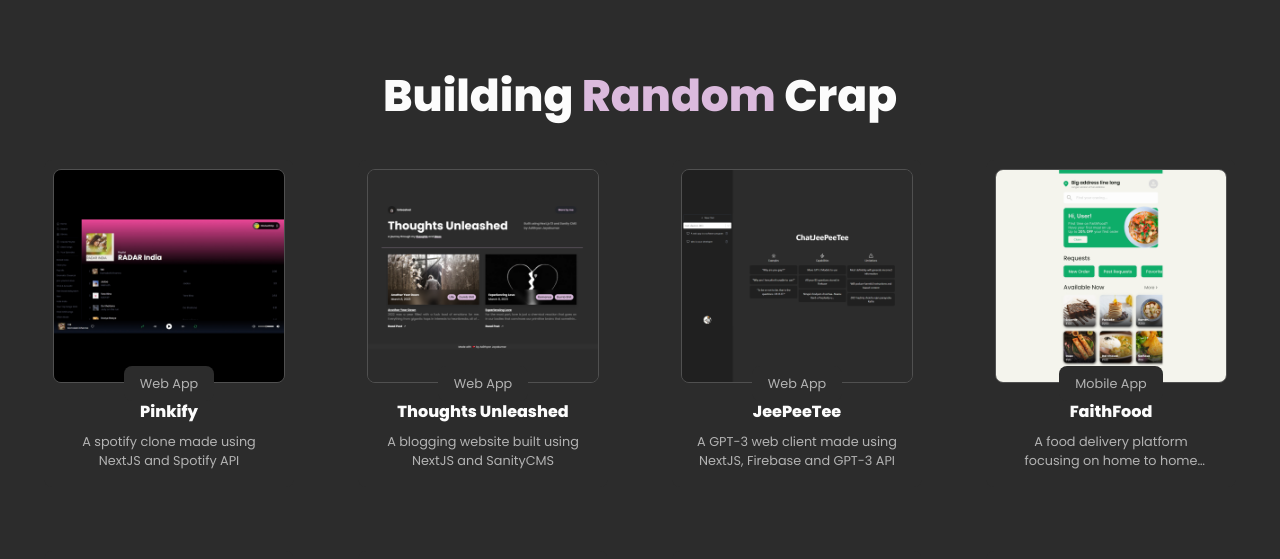
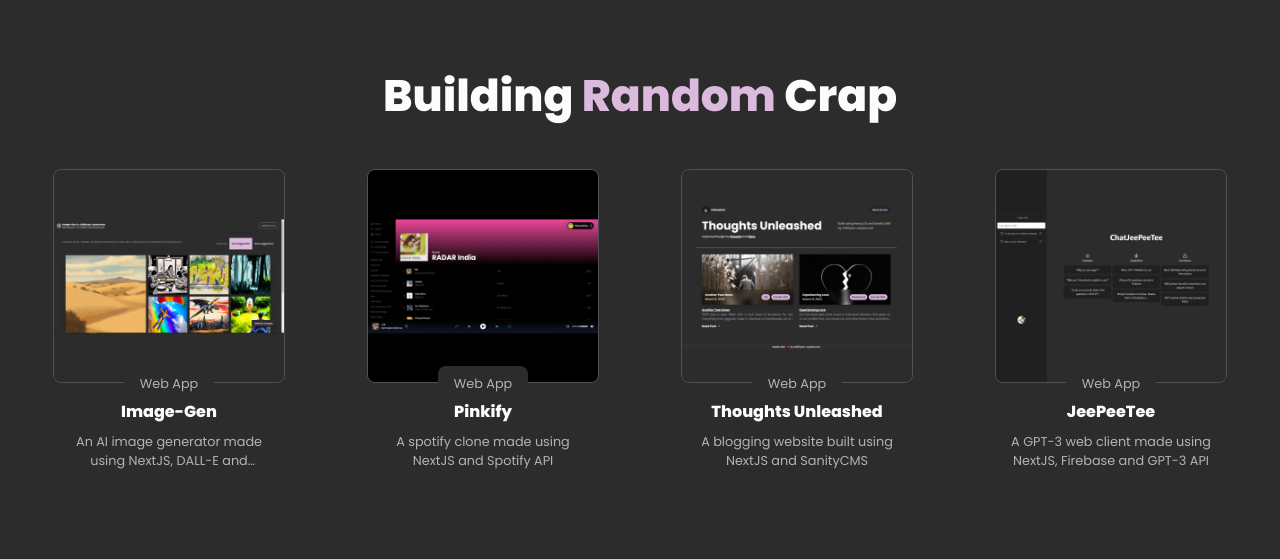
Before and after one commit to BladedShip/portfolio-next, a Next.js app: page / in a window 1280 px wide. Shown: the part 2640-3199 px from the top of the page. Built offline with nearby package versions, Linux system fonts and the light colour scheme.

Commit message:
added image-gen

```diff
--- a/components/Projects/index.jsx
+++ b/components/Projects/index.jsx
@@ -8,6 +8,14 @@ import Link from "next/link";
 import "./Projects.scss";
 
 const work = [
+  {
+    title: "Image-Gen",
+    description: "An AI image generator made using NextJS, DALL-E and Microsoft Azure",
+    link: "https://imagen.adithyan.tech",
+    code: "https://github.com/BladedShip/image-gen",
+    image: "/assets/imagen.png",
+    category: ["Web App", "All"],
+  },
   {
     title: "Pinkify",
     description: "A spotify clone made using NextJS and Spotify API",
```
Also changed, not shown: public/assets/imagen.png (added).
